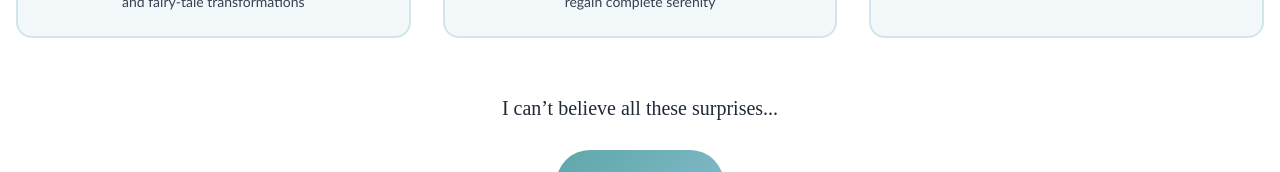
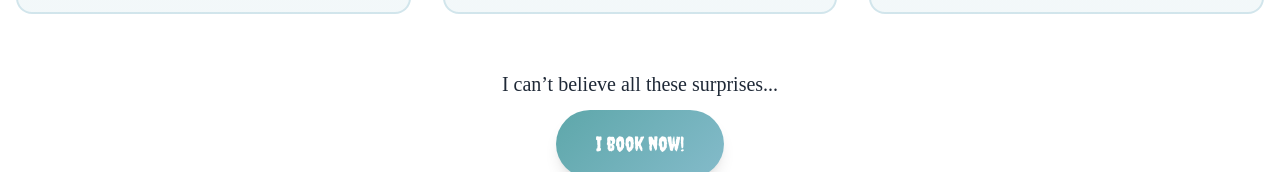
Before and after one commit to successproductions/hotel-thalasso-landing, a Next.js app: page /en/halloween in a window 1280 px wide. Shown: the part 2314-2486 px from the top of the page. Built offline with nearby package versions, Linux system fonts and the light colour scheme.

Commit message:
change style of text

```diff
--- a/src/components/halloween/HalloweenOffer.tsx
+++ b/src/components/halloween/HalloweenOffer.tsx
@@ -162,7 +162,7 @@ export default function HalloweenOffer() {
 
                 </div>
                 <div className="p-6">
-                  <h3 className="text-xl font-normal mb-3 text-center" style={{ fontFamily: 'var(--font-creepster)', color: '#5ea7aa' }}>
+                  <h3 className="text-xl font-normal  text-center" style={{ fontFamily: 'var(--font-creepster)', color: '#5ea7aa' }}>
                     {offer.title}
                   </h3>
                   <p className="text-gray-700 text-center text-sm" style={{ fontFamily: 'Futura, "Trebuchet MS", Arial, sans-serif' }}>{offer.description}</p>
--- a/src/components/halloween/HalloweenScarcity.tsx
+++ b/src/components/halloween/HalloweenScarcity.tsx
@@ -70,16 +70,15 @@ export default function HalloweenScarcity() {
   };
 
   return (
-    <section ref={sectionRef} className="py-2 pt-6  md:py-12 ">
+    <section ref={sectionRef} className="py-2  md:py-12 ">
+      <p className="mb-1 text-center text-sm font-light md:text-xl text-gray-800" style={{ fontFamily: 'Futura' }}>{t('scarcity.description')}</p>
       <div className="container mx-auto px-4">
         <div className="max-w-7xl mx-auto">
-
-<p className="mb-5 text-center text-sm font-light md:text-xl text-gray-800" style={{ fontFamily: 'Futura' }}>{t('scarcity.description')}</p>
 <div className="pt-2 text-center">
                 <button
                   ref={buttonRef}
                   onClick={scrollToForm}
-                  className="w-full md:w-auto px-10 py-5 rounded-full text-white font-normal text-lg md:text-xl transition-all duration-300 shadow-lg hover:shadow-2xl"
+                  className="w-full mb-3 md:w-auto px-10 py-5 rounded-full text-white font-normal text-lg md:text-xl transition-all duration-300 shadow-lg hover:shadow-2xl"
                   style={{
                     background: 'linear-gradient(135deg, #5ea7aa, #84bbca)',
                     fontFamily: 'var(--font-creepster)',
```
